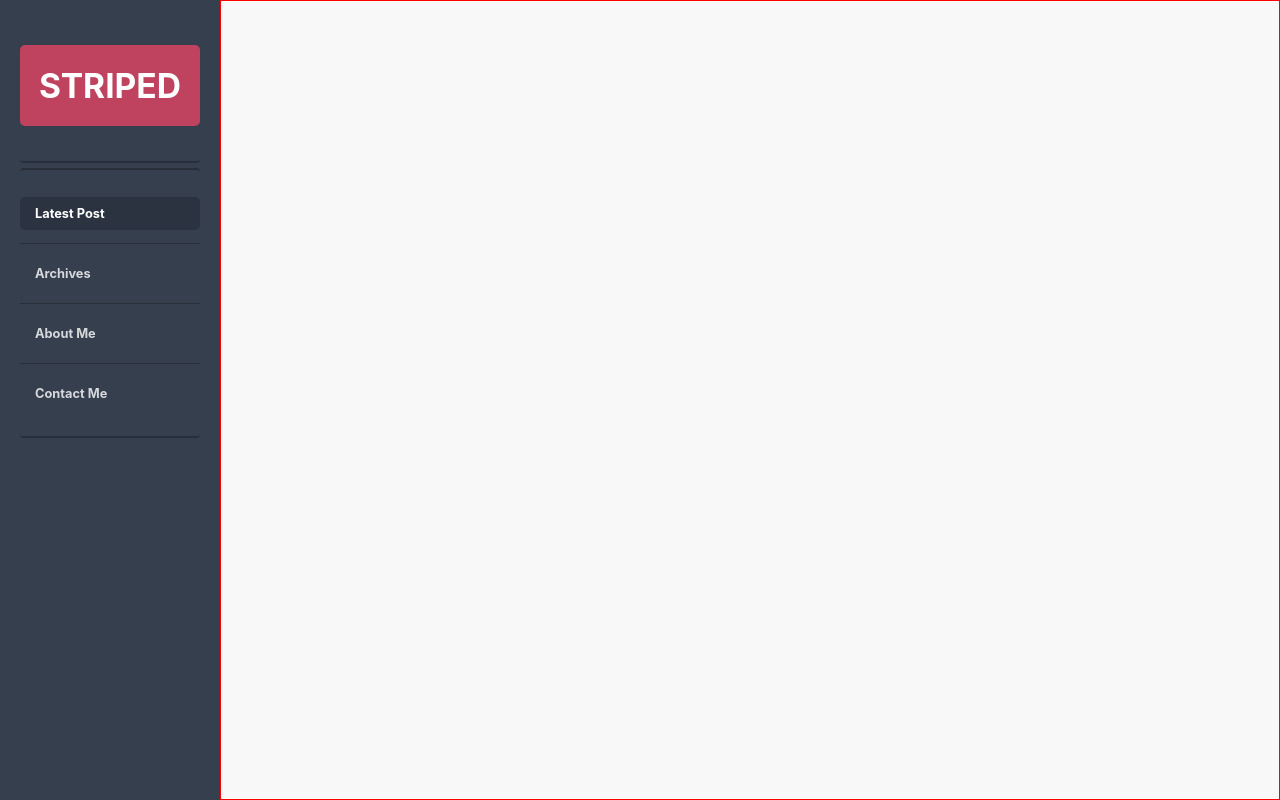
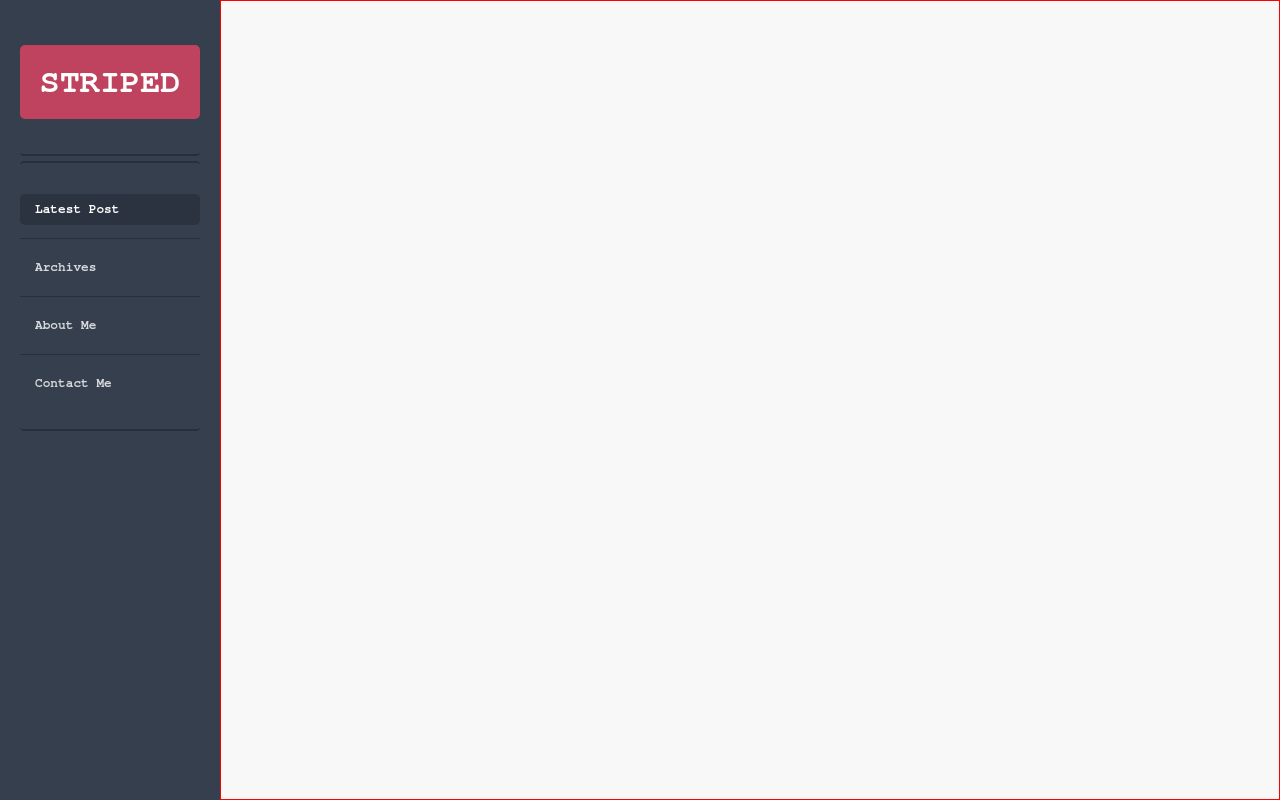
Before and after one commit to NickStrick/striped-repli, a React (Create React App) app in the folder striper/: page / in a window 1280 px wide. Built offline with nearby package versions, Linux system fonts and the light colour scheme.

Commit message:
updated font style of page

```diff
--- a/striper/src/App.css
+++ b/striper/src/App.css
@@ -1,8 +1,9 @@
 .App{
   background-color: rgb(248,248,248);
-  height: 100vh;
+  min-height: 100vh;
 }
 
 .container{
-  display: flex
+  display: flex;
+  font-family: FreeMono, monospace;
 }
```
